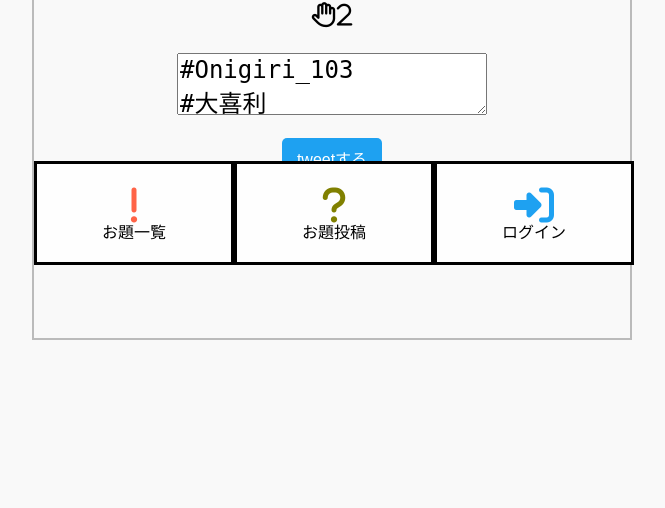
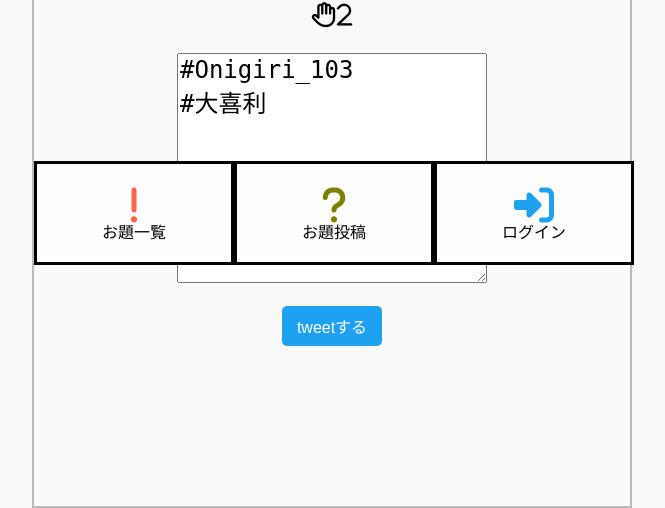
Before and after one commit to Yonabe-Aki/IPPAN-GRANDPRIX, a Django app: page /detail/103 in a window 1280 px wide. Shown: the part 535-1043 px from the top of the page, without its empty margins (308-973 px from the left). Before the commit the page ends 875 px from the top, so only its background shows below. Run offline with Django 3.2, Linux system fonts and the light colour scheme; data comes from the database, SQL or seed files in the repository; some libraries are stand-ins or nearby versions.

Commit message:
回答tweetフォームの変更

```diff
--- a/flat/templates/flat/detail.html
+++ b/flat/templates/flat/detail.html
@@ -48,7 +48,7 @@
         {%if user.is_authenticated%}
         <form class="post-form" action="/post/{{competition.id}}" method="post">
         {% csrf_token %}
-            <textarea name="content" class="post-textarea">#Onigiri_{{competition.id}}
+            <textarea name="content" class="post-textarea" cols = "25" rows = "8">#Onigiri_{{competition.id}}
 #大喜利</textarea>
             <br>
             <input type="submit" value="tweetする" id="twi-btn">
@@ -56,7 +56,7 @@
         {%else%}
         <form class="post-form" action="/post/{{competition.id}}">
         {% csrf_token %}
-            <textarea name="content" class="post-textarea">#Onigiri_{{competition.id}}
+            <textarea name="content" class="post-textarea cols = "25" rows = "8">#Onigiri_{{competition.id}}
 #大喜利</textarea>
             <br>
             <input type="button" value="tweetする" id="twi-btn" onclick="require_login()">
```
Also changed, not shown: flat/templates/flat/hold.html (line endings or trailing spaces).
